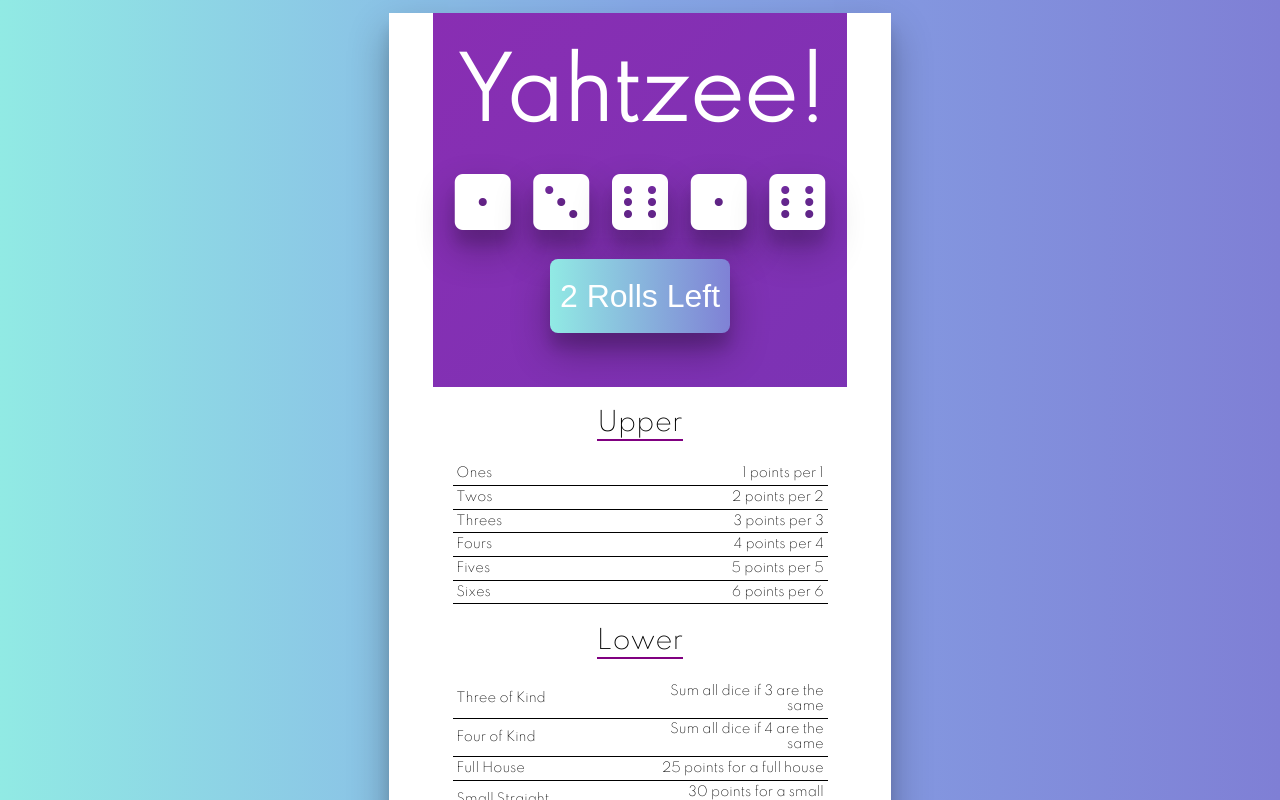
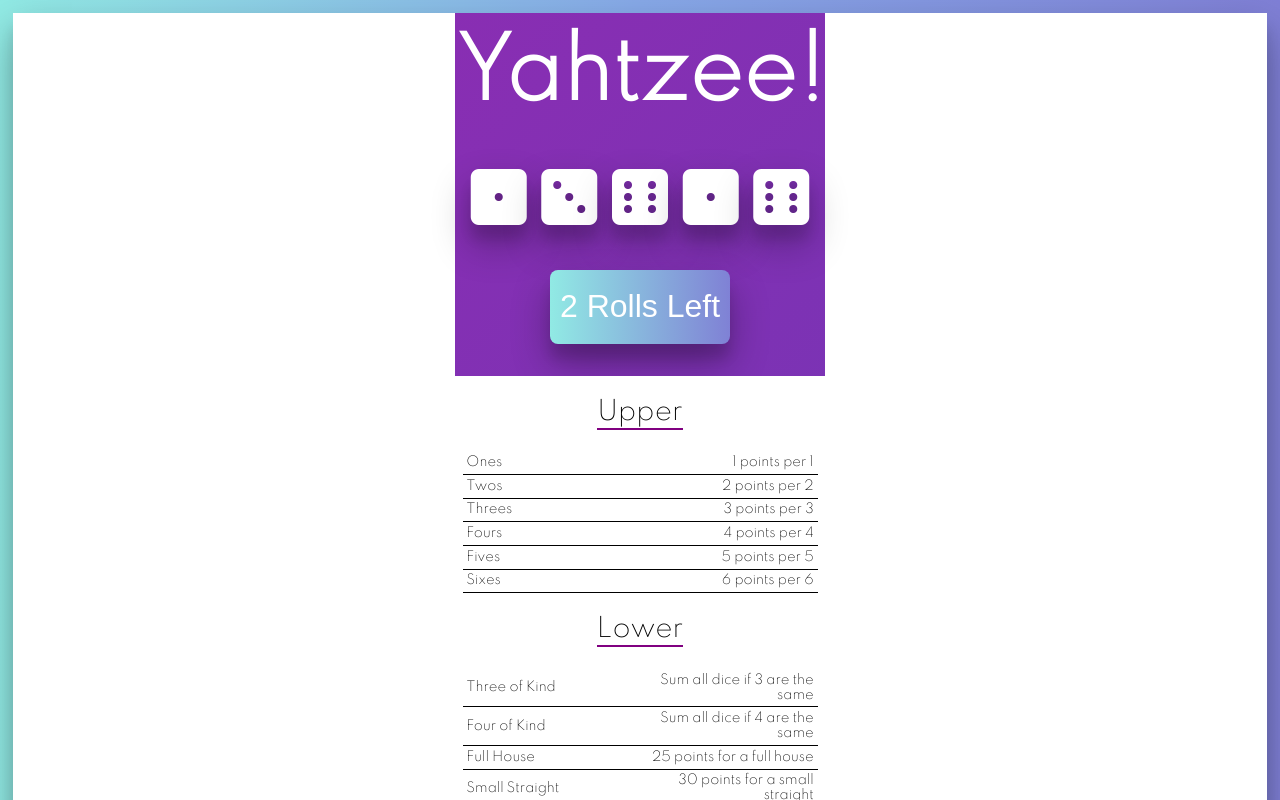
Before and after one commit to mcooper7649/Yahtzee-React, a React (Create React App) app: page / in a window 1280 px wide. Shown: the top 800 px of the page. Built offline with nearby package versions, Linux system fonts and the light colour scheme.

Commit message:
fixed CSS and hopefully loader

```diff
--- a/src/Dice.css
+++ b/src/Dice.css
@@ -1,5 +1,5 @@
 .Dice {
-  /* margin: 1em; */
+  margin: 1em;
   display: flex;
   justify-content: space-between;
 }
--- a/src/Game.css
+++ b/src/Game.css
@@ -1,7 +1,6 @@
 .Game {
   background: white;
   box-shadow: 0 19px 38px rgba(0, 0, 0, 0.3), 0 15px 12px rgba(0, 0, 0, 0.1);
-  margin: 0 30%;
   display: flex;
   flex-direction: column;
   justify-content: center;
@@ -81,7 +80,6 @@
   -webkit-animation: Gradient 15s ease infinite;
   -moz-animation: Gradient 15s ease infinite;
   animation: Gradient 15s ease infinite;
-  padding: 1.35em;
 }
 
 @keyframes Gradient {
@@ -101,10 +99,10 @@
 @media (max-width: 375px) {
   .Game-header {
     background: linear-gradient(-45deg, #673ab7, #9c27b0);
-    background-size: 400% 400%;
     -webkit-animation: Gradient 15s ease infinite;
     -moz-animation: Gradient 15s ease infinite;
     animation: Gradient 15s ease infinite;
+    width: fit-content;
   }
 
 }
--- a/src/ScoreTable.css
+++ b/src/ScoreTable.css
@@ -9,7 +9,7 @@
 .ScoreTable table {
   width: 100%;
   margin: 0 auto;
-  min-width: 375px;
+  min-width: 355px;
 }
 
 .ScoreTable-section {
```
Also changed, not shown: 7 other files (tests, documents, lock files or other folders).
